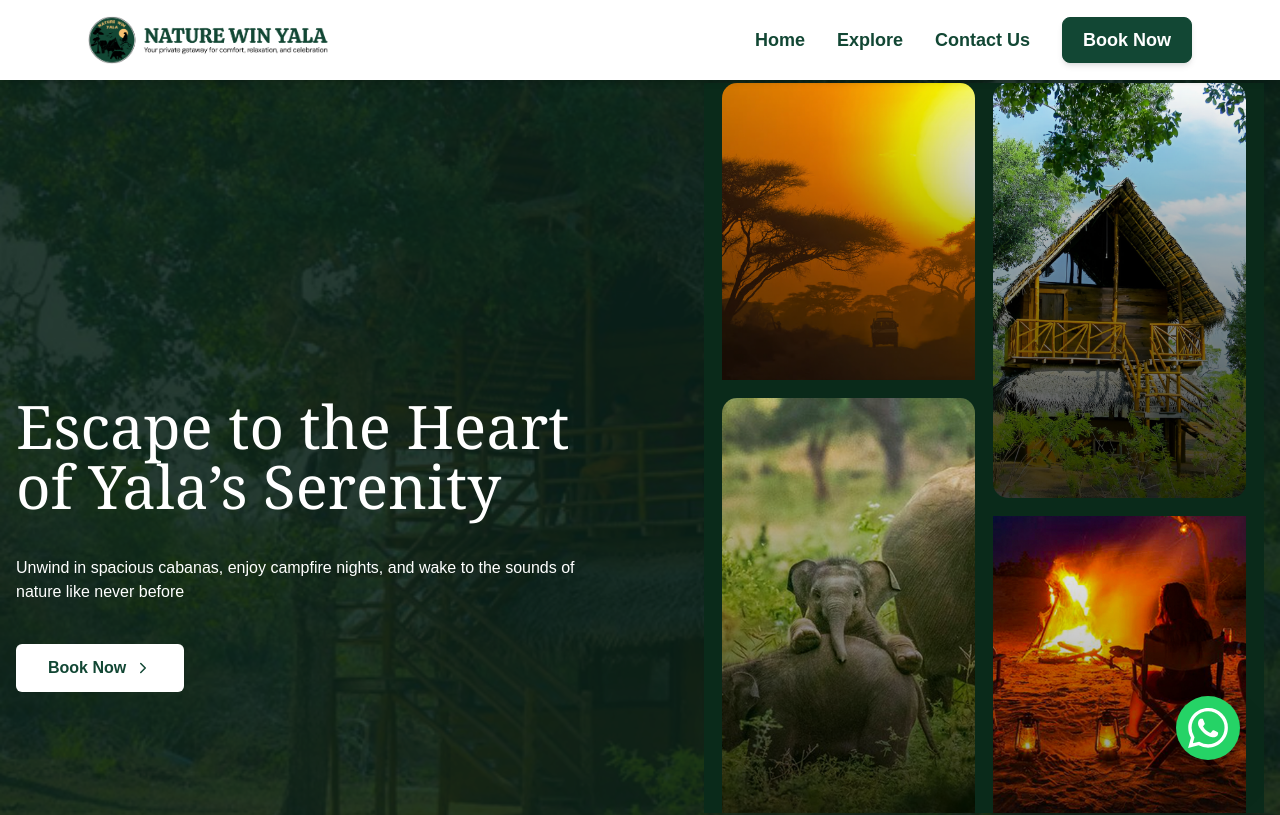
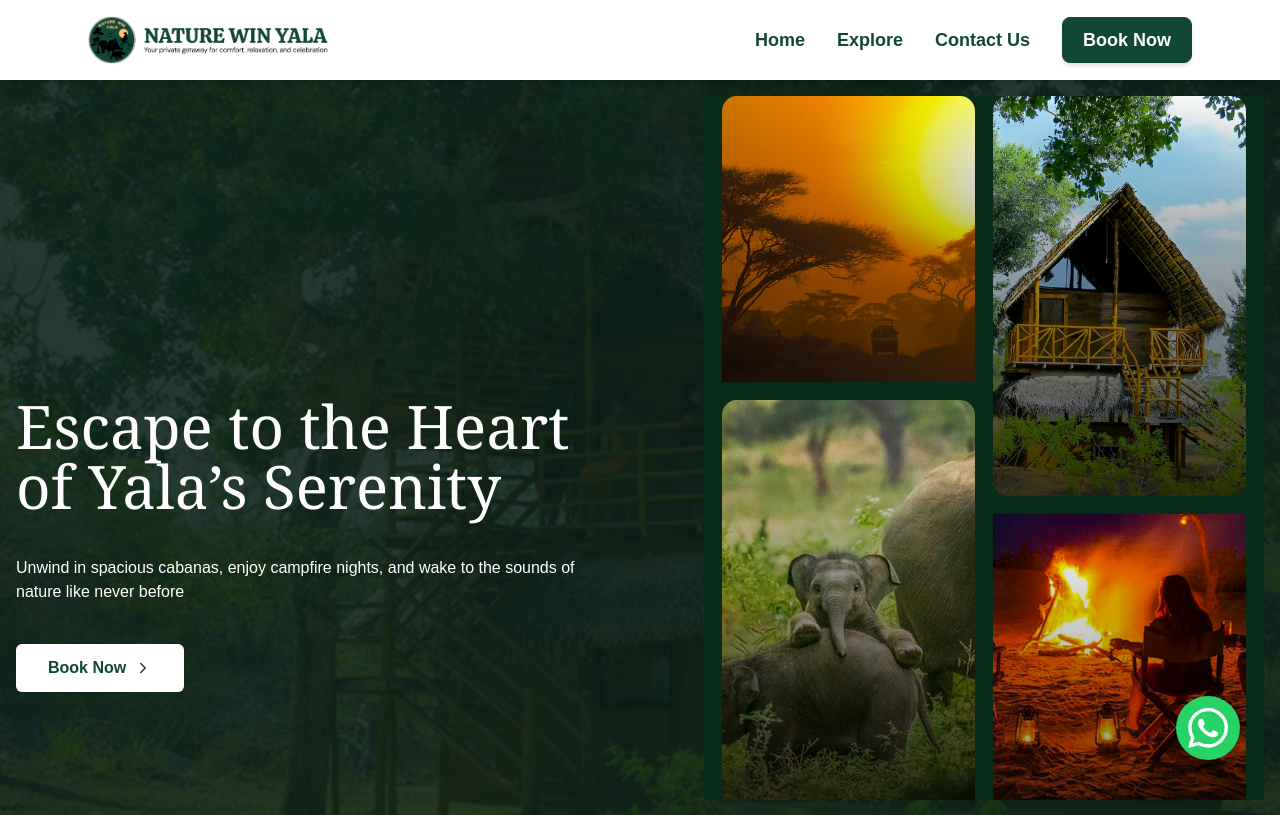
Before and after one commit to Syntrix-Snipers/nature-win-yala, a Next.js app: page /home in a window 1280 px wide. Shown: the top 815 px of the page. Built offline with nearby package versions, Linux system fonts and the light colour scheme.

Commit message:
fix the padding issue in header

```diff
--- a/src/app/home/components/HomeTopImageCollage.tsx
+++ b/src/app/home/components/HomeTopImageCollage.tsx
@@ -18,7 +18,7 @@ const HomeTopImageCollage: React.FC<HomeTopImageCollageProps> = ({
     <div
       className={[
         // Mobile: no background/radius, natural height (taller)
-        "w-full max-w-full bg-transparent rounded-none min-h-[540px] md:min-h-[730px]",
+        "w-full max-w-full bg-transparent rounded-none min-h-[540px] md:min-h-[645px]",
         // Desktop: keep existing look, allow filling parent height (wider)
         "md:bg-[#0a2a1a] md:rounded-none md:h-full md:w-[clamp(220px,90vw,560px)] md:max-w-[560px]",
         // Layout
```
